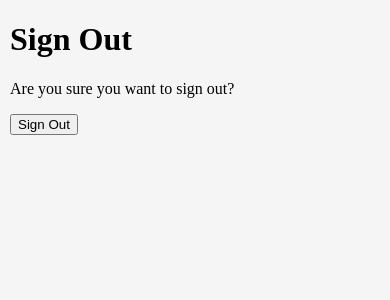
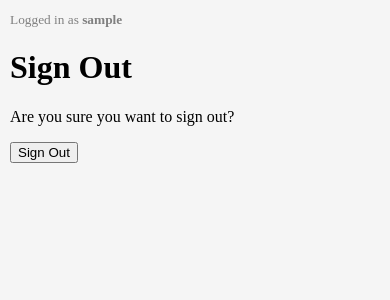
Before and after one commit to niall-code/the-barn-owl-inn, a Django app: page /accounts/logout/ in a window 390 px wide. Shown: the part 58-358 px from the top of the page. Run offline with Django 4.2, Linux system fonts and the light colour scheme; the visitor is signed in with stand-in values (Sample User, id 1); parts of the project's set-up code (start-up, migrations or seed data) failed here and were passed over.

Commit message:
add on-screen username

```diff
--- a/reserve/templates/reserve/my_reservations.html
+++ b/reserve/templates/reserve/my_reservations.html
@@ -119,7 +119,6 @@
          * - If date and time clash, disable checkboxes of unavailable tables
         */
 
-        console.log(reservations);
         let dateInput = document.querySelector('input[name="date"]');
         let timeInput = document.querySelector('input[name="start_time"]');
         let durationInput = document.querySelector('select[name="duration"]');
--- a/static/css/style.css
+++ b/static/css/style.css
@@ -49,6 +49,13 @@ nav a:hover {
   color: darkgreen;
   font-weight: bold;
   background-color: rgb(206, 245, 206);
+}
+
+/* Username display */
+
+#shown-username {
+  color: grey;
+  font-size: smaller;
 }
 
 /* Home page */
@@ -150,6 +157,11 @@ div#tables-map-positioner {
 }
 
 @media screen and (max-width: 1024px) {
+  #logo {
+    width: 60%;
+    margin: 20% auto;
+  }
+
   #tables-map {
     display: none;
   }
--- a/templates/base.html
+++ b/templates/base.html
@@ -45,6 +45,11 @@
     </header>
 
     <main>
+      <!-- Username display -->
+      {% if user.is_authenticated %}
+        <span id="shown-username">Logged in as <b>{{ user }}</b></span>
+      {% endif %}
+
       <!-- Display Django messages -->
       <div id="alerts-container">
 
```
